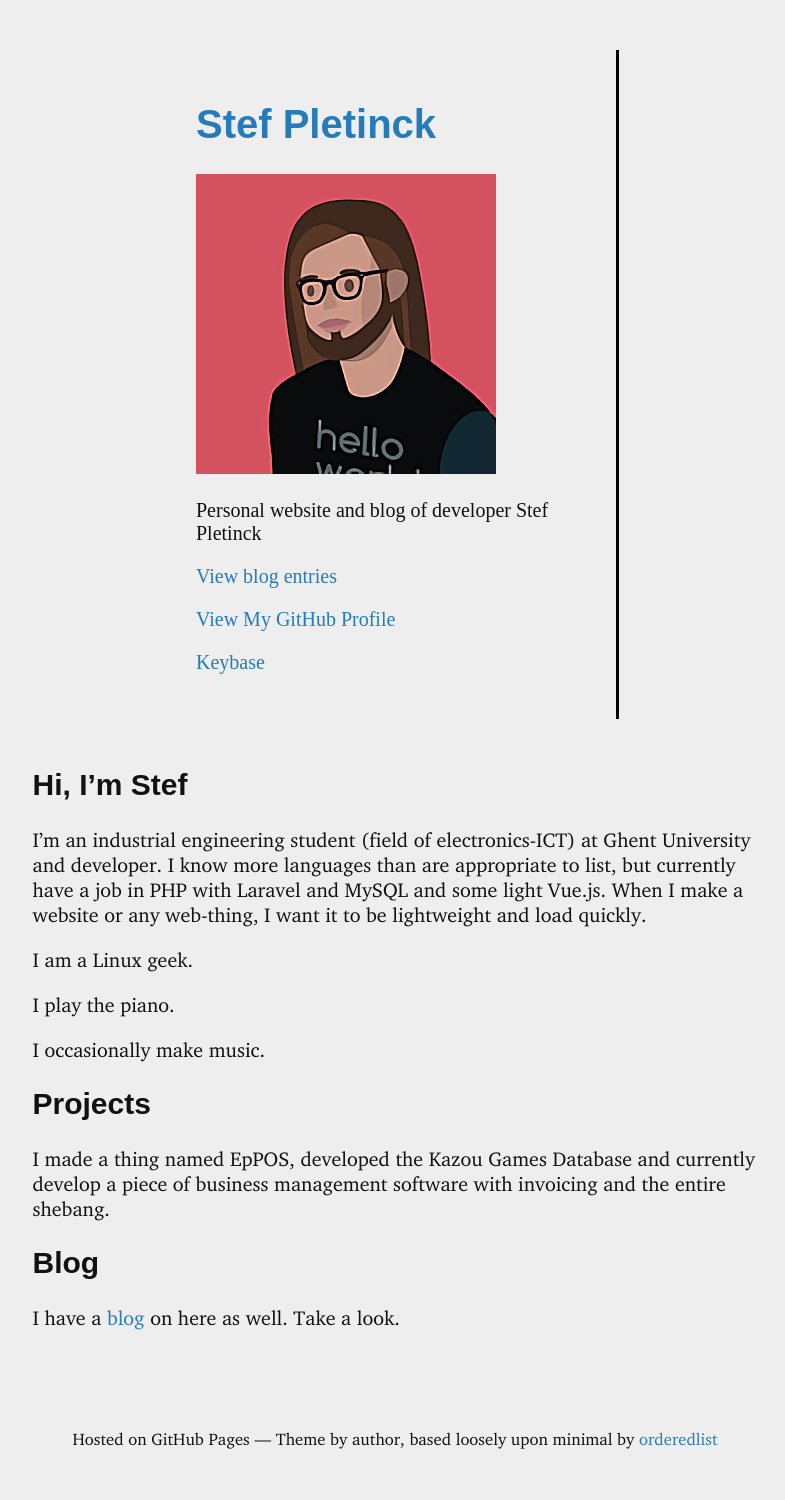
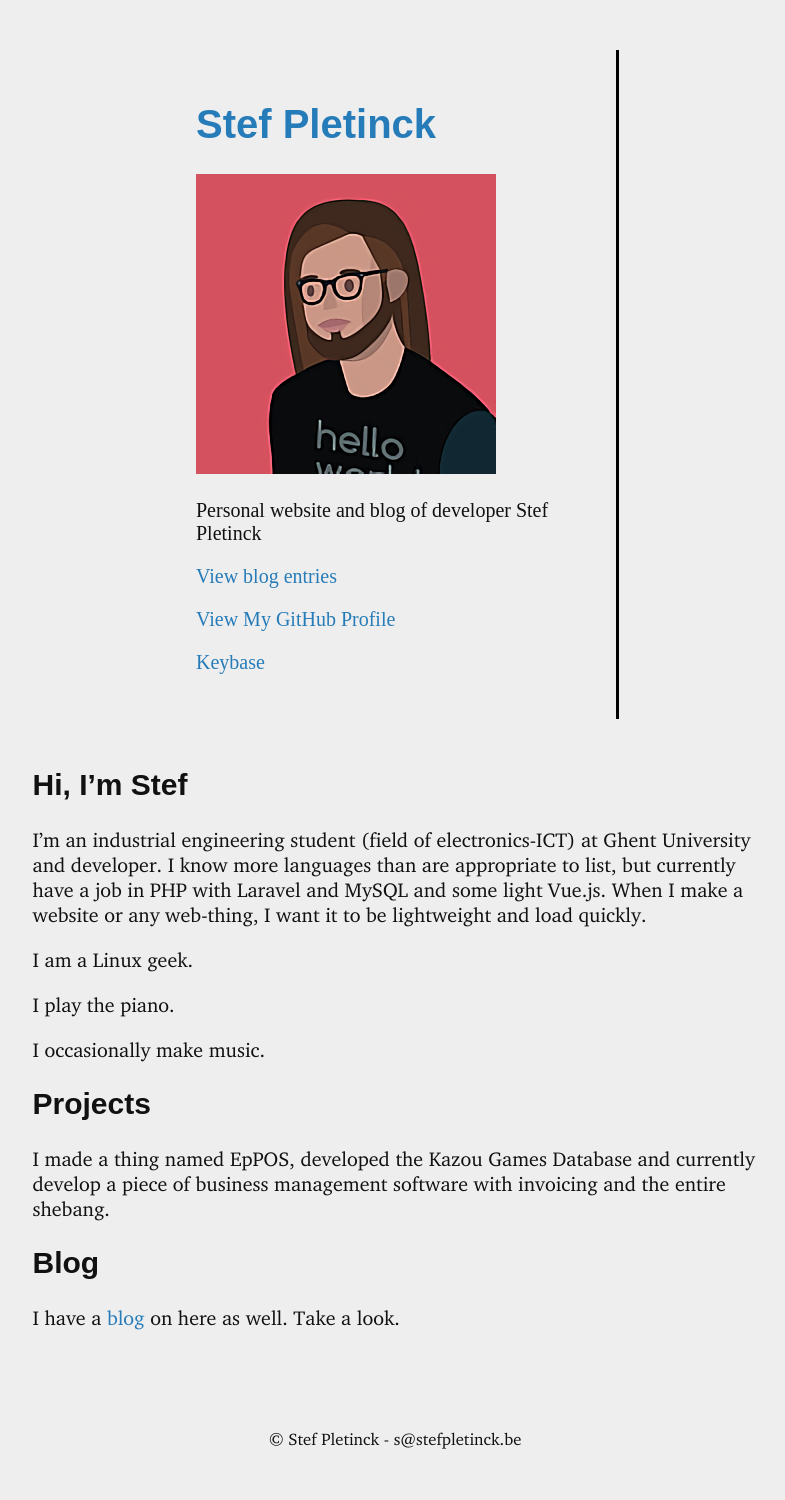
Before and after one commit to Epse/epse.github.io, a Jekyll site: the page built from index.md, in a window 1280 px wide. Shown: the whole page, without its empty margins (245-1030 px from the left). Built offline with Jekyll 4.4.1, drawn with Linux system fonts in a browser that asks for light colours; some web fonts are replaced; our own code applies the rules of GitHub Pages for plain Markdown files.

Commit message:
lovely new layout and a post

```diff
--- a/Gemfile
+++ b/Gemfile
@@ -1,2 +1,4 @@
 source 'https://rubygems.org'
 gem 'github-pages', group: :jekyll_plugins
+gem 'jekyll-feed'
+gem 'rouge'
--- a/_config.yml
+++ b/_config.yml
@@ -2,7 +2,11 @@
 logo: "assets/epse.png"
 description: "Personal website and blog of developer Stef Pletinck"
 author: Stef Pletinck
+highlighter: rouge
 
 sass:
   sass_dir: _sass
   style: compressed
+
+plugins:
+  - jekyll-feed
--- a/_layouts/default.html
+++ b/_layouts/default.html
@@ -21,13 +21,13 @@
 
         <p>{{ site.description | default: site.github.project_tagline }}</p>
 
-        <p class="view"><a href="{{ "/blog" | absolute_url }}">View blog entries</a></p>
+        <p><a href="{{ "/blog" | absolute_url }}">View blog entries</a></p>
 
         {% if site.github.is_user_page %}
-        <p class="view"><a href="{{ site.github.owner_url }}">View My GitHub Profile</a></p>
+        <p><a href="{{ site.github.owner_url }}">View My GitHub Profile</a></p>
         {% endif %}
         {% for item in site.data.links %}
-          <p class="view">
+          <p>
               <a href="{{ item.url  }}">{{ item.title  }}</a>
           </p>
         {% endfor %}
@@ -39,7 +39,7 @@
       </section>
     </div>
     <footer>
-      <p><small>Hosted on GitHub Pages &mdash; Theme by author, based loosely upon minimal by <a href="https://github.com/orderedlist">orderedlist</a></small></p>
+      <p><small>&copy; Stef Pletinck - s@stefpletinck.be</small></p>
     </footer>
   </body>
 </html>
--- /dev/null
+++ b/_sass/_monokai.scss
@@ -0,0 +1,65 @@
+.highlight pre { background-color: #272822; }
+.highlight .hll { background-color: #272822; }
+.highlight .c { color: #75715e } /* Comment */
+.highlight .err { color: #960050; background-color: #1e0010 } /* Error */
+.highlight .k { color: #66d9ef } /* Keyword */
+.highlight .l { color: #ae81ff } /* Literal */
+.highlight .n { color: #f8f8f2 } /* Name */
+.highlight .o { color: #f92672 } /* Operator */
+.highlight .p { color: #f8f8f2 } /* Punctuation */
+.highlight .cm { color: #75715e } /* Comment.Multiline */
+.highlight .cp { color: #75715e } /* Comment.Preproc */
+.highlight .c1 { color: #75715e } /* Comment.Single */
+.highlight .cs { color: #75715e } /* Comment.Special */
+.highlight .ge { font-style: italic } /* Generic.Emph */
+.highlight .gs { font-weight: bold } /* Generic.Strong */
+.highlight .kc { color: #66d9ef } /* Keyword.Constant */
+.highlight .kd { color: #66d9ef } /* Keyword.Declaration */
+.highlight .kn { color: #f92672 } /* Keyword.Namespace */
+.highlight .kp { color: #66d9ef } /* Keyword.Pseudo */
+.highlight .kr { color: #66d9ef } /* Keyword.Reserved */
+.highlight .kt { color: #66d9ef } /* Keyword.Type */
+.highlight .ld { color: #e6db74 } /* Literal.Date */
+.highlight .m { color: #ae81ff } /* Literal.Number */
+.highlight .s { color: #e6db74 } /* Literal.String */
+.highlight .na { color: #a6e22e } /* Name.Attribute */
+.highlight .nb { color: #f8f8f2 } /* Name.Builtin */
+.highlight .nc { color: #a6e22e } /* Name.Class */
+.highlight .no { color: #66d9ef } /* Name.Constant */
+.highlight .nd { color: #a6e22e } /* Name.Decorator */
+.highlight .ni { color: #f8f8f2 } /* Name.Entity */
+.highlight .ne { color: #a6e22e } /* Name.Exception */
+.highlight .nf { color: #a6e22e } /* Name.Function */
+.highlight .nl { color: #f8f8f2 } /* Name.Label */
+.highlight .nn { color: #f8f8f2 } /* Name.Namespace */
+.highlight .nx { color: #a6e22e } /* Name.Other */
+.highlight .py { color: #f8f8f2 } /* Name.Property */
+.highlight .nt { color: #f92672 } /* Name.Tag */
+.highlight .nv { color: #f8f8f2 } /* Name.Variable */
+.highlight .ow { color: #f92672 } /* Operator.Word */
+.highlight .w { color: #f8f8f2 } /* Text.Whitespace */
+.highlight .mf { color: #ae81ff } /* Literal.Number.Float */
+.highlight .mh { color: #ae81ff } /* Literal.Number.Hex */
+.highlight .mi { color: #ae81ff } /* Literal.Number.Integer */
+.highlight .mo { color: #ae81ff } /* Literal.Number.Oct */
+.highlight .sb { color: #e6db74 } /* Literal.String.Backtick */
+.highlight .sc { color: #e6db74 } /* Literal.String.Char */
+.highlight .sd { color: #e6db74 } /* Literal.String.Doc */
+.highlight .s2 { color: #e6db74 } /* Literal.String.Double */
+.highlight .se { color: #ae81ff } /* Literal.String.Escape */
+.highlight .sh { color: #e6db74 } /* Literal.String.Heredoc */
+.highlight .si { color: #e6db74 } /* Literal.String.Interpol */
+.highlight .sx { color: #e6db74 } /* Literal.String.Other */
+.highlight .sr { color: #e6db74 } /* Literal.String.Regex */
+.highlight .s1 { color: #e6db74 } /* Literal.String.Single */
+.highlight .ss { color: #e6db74 } /* Literal.String.Symbol */
+.highlight .bp { color: #f8f8f2 } /* Name.Builtin.Pseudo */
+.highlight .vc { color: #f8f8f2 } /* Name.Variable.Class */
+.highlight .vg { color: #f8f8f2 } /* Name.Variable.Global */
+.highlight .vi { color: #f8f8f2 } /* Name.Variable.Instance */
+.highlight .il { color: #ae81ff } /* Literal.Number.Integer.Long */
+
+.highlight .gh { } /* Generic Heading & Diff Header */
+.highlight .gu { color: #75715e; } /* Generic.Subheading & Diff Unified/Comment? */
+.highlight .gd { color: #f92672; } /* Generic.Deleted & Diff Deleted */
+.highlight .gi { color: #a6e22e; } /* Generic.Inserted & Diff Inserted */
--- a/assets/css/style.scss
+++ b/assets/css/style.scss
@@ -3,6 +3,7 @@
 ---
 
 @import "charter";
+@import "monokai";
 
 html {
     background: #eee;
@@ -57,5 +58,16 @@
 pre, code {
     font-family: 'Fira Mono';
     background: #ccc;
-    padding: 0.25rem;
+    padding: 0.25em;
+    overflow: auto;
 }
+
+// Only apply specific styling to inline code
+pre code {
+    background: inherit;
+    padding: 0;
+}
+
+pre {
+    padding: 1em;
+}
```
Also changed, not shown: _layouts/post.html (+11 -1 lines), _posts/2019-09-19-rich-search-laravel-vue.md (added, +188 -0 lines), Gemfile.lock.
